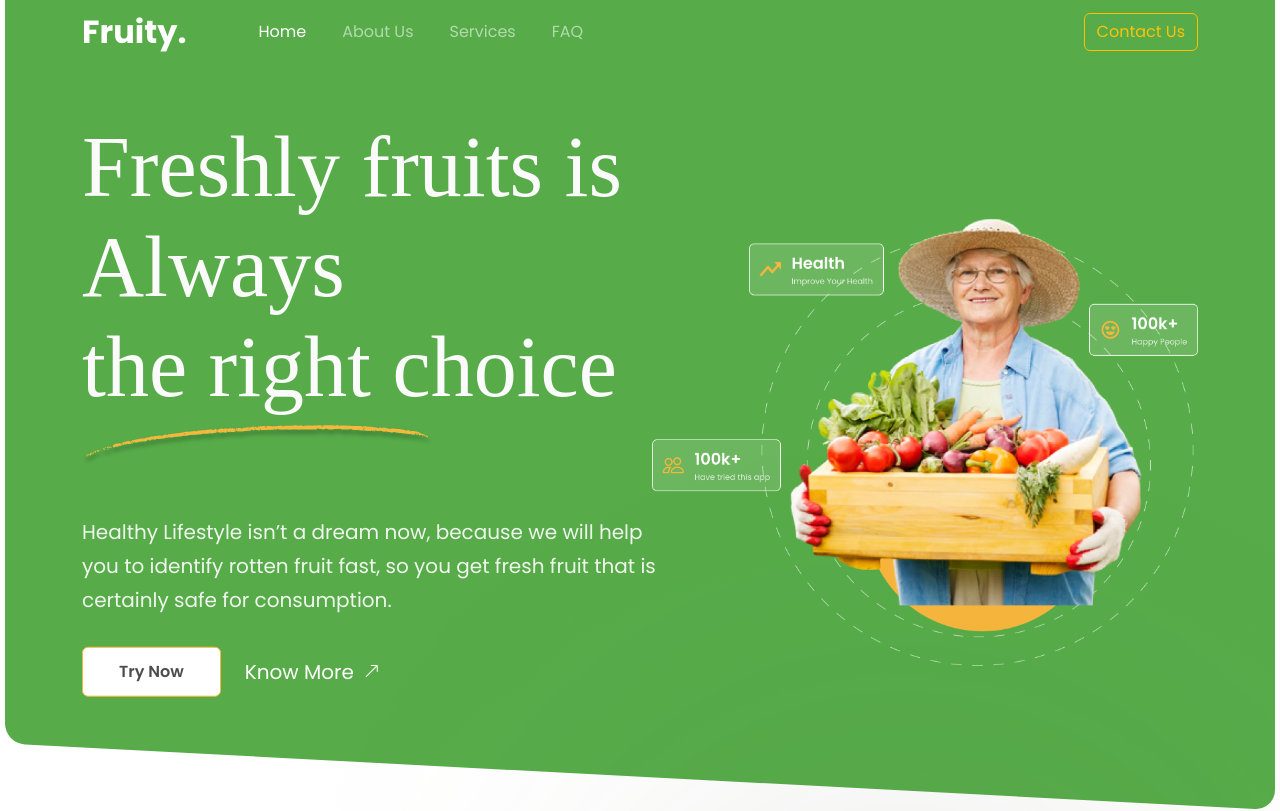
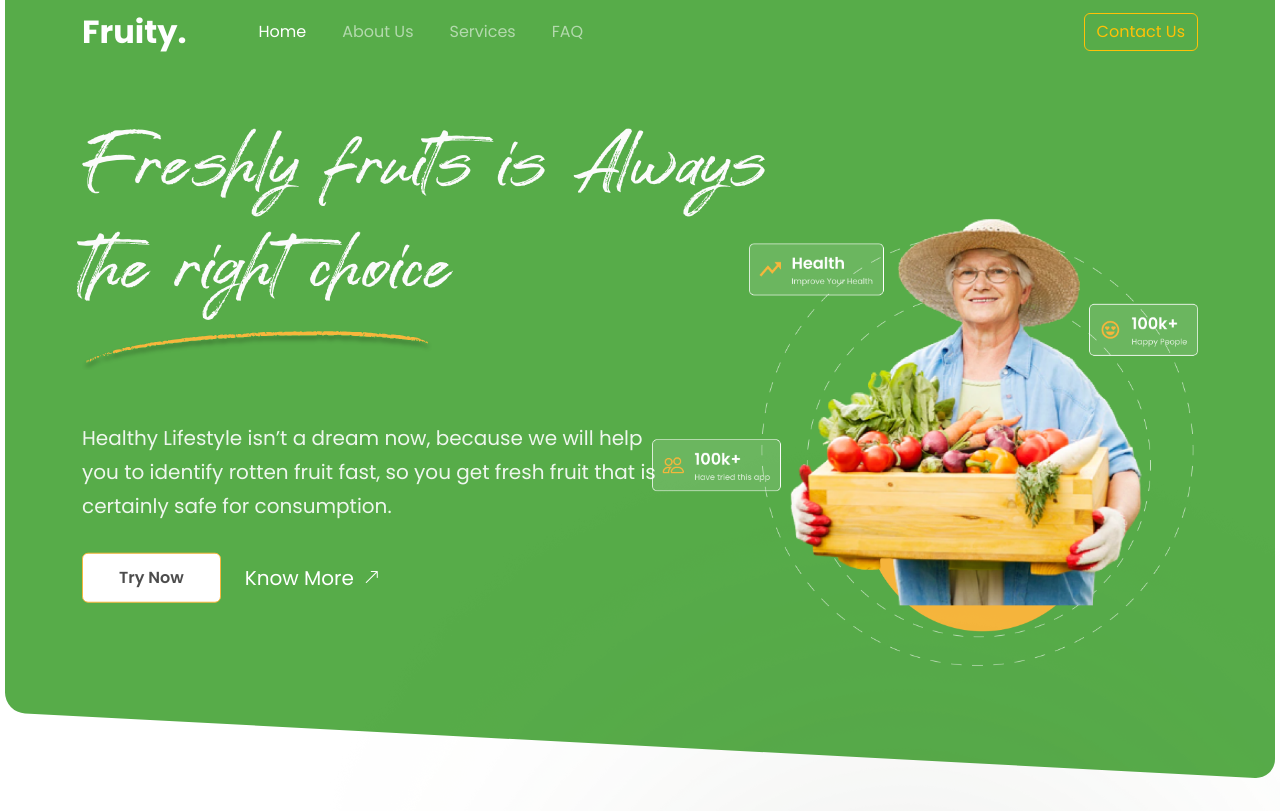
Before and after one commit to nurmuhimawann/C22-098-Fruity-Website, a plain HTML site: page index.html in a window 1280 px wide. Shown: the top 811 px of the page. Drawn offline with nearby package versions, Linux system fonts and the light colour scheme.

Commit message:
fix fonts

```diff
--- a/assets/css/styles.css
+++ b/assets/css/styles.css
@@ -1,3 +1,8 @@
+@font-face {
+    font-family: Avture;
+    src: url(../fonts/avture/Avture.otf);
+}
+
 body {
     font-family: 'Poppins', sans-serif;
     overflow: auto;
@@ -79,8 +84,6 @@ body {
     font-style: Regular;
     font-family: Avture;
     font-weight: 400;
-    line-height: normal;
-    font-stretch: normal;
 }
 
 .traced {
```
